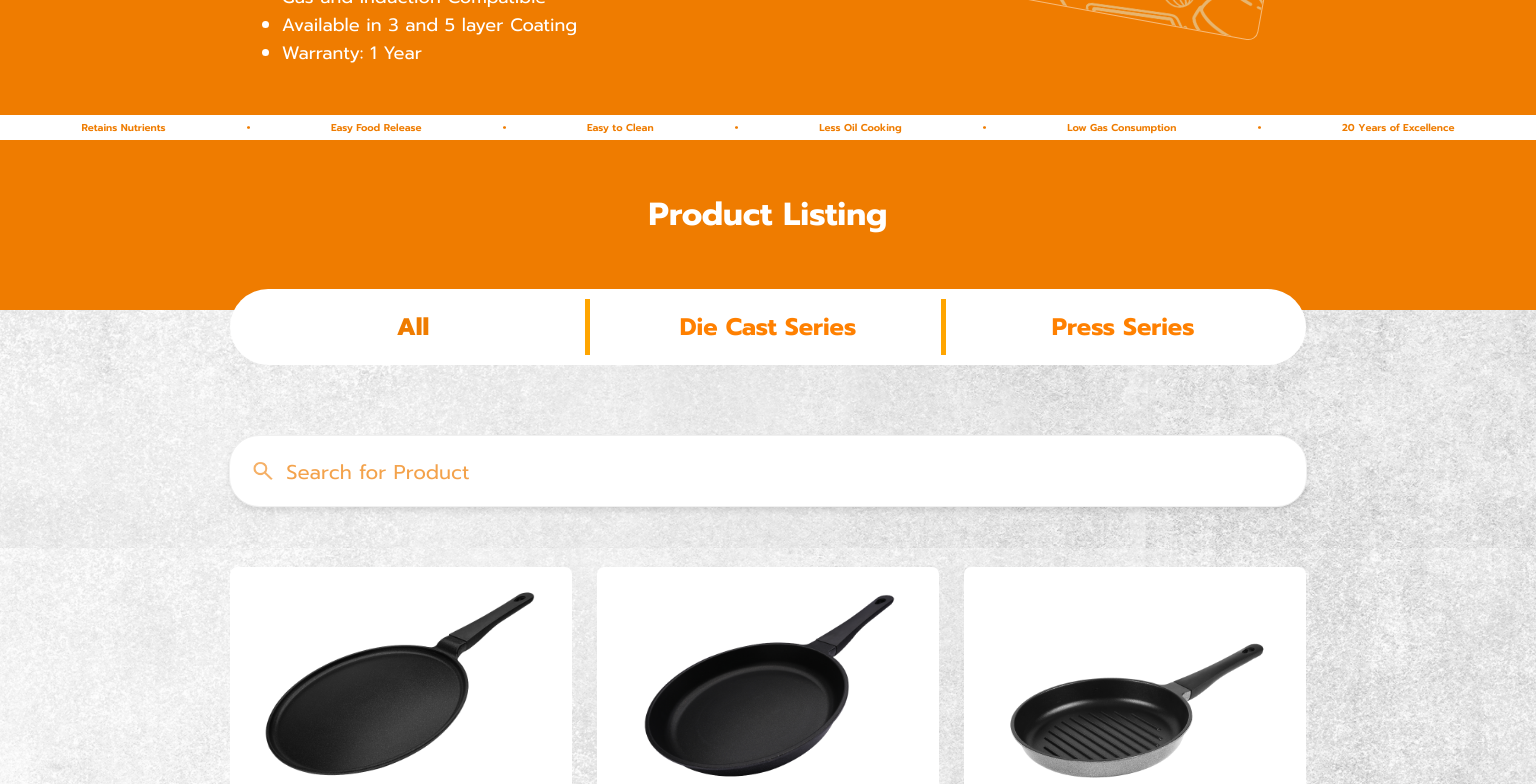
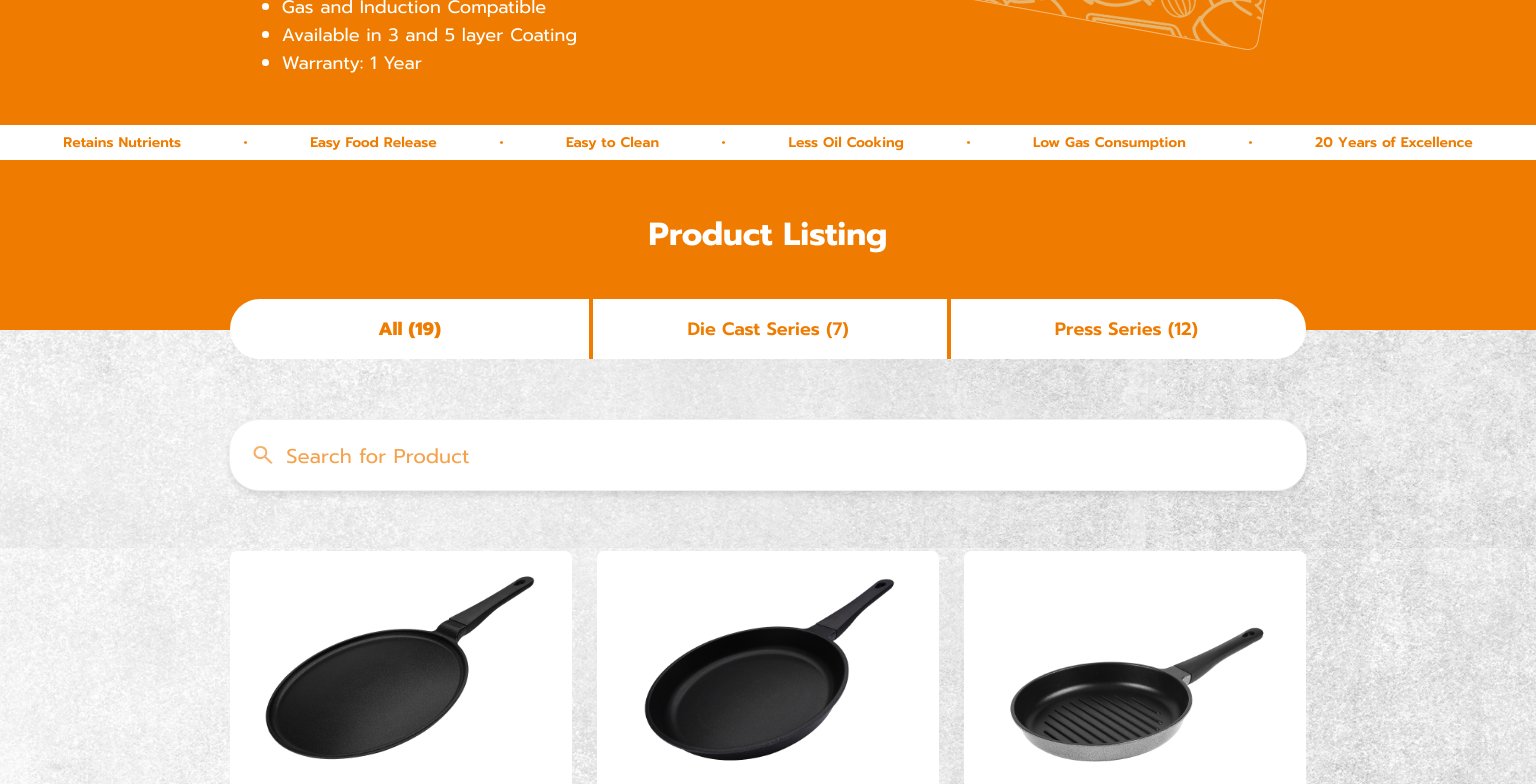
Before and after one commit to avadhut-24/Freelancing_Kukware, a React (Vite) app in the folder frontend/: page /products in a window 1536 px wide. Shown: the part 1520-2304 px from the top of the page. Built offline with nearby package versions, Linux system fonts and the light colour scheme.

Commit message:
Category filter issue resolved

```diff
--- a/frontend/src/components/CategoryFilter.css
+++ b/frontend/src/components/CategoryFilter.css
@@ -1,22 +1,86 @@
 .category-filter {
+  display: flex;
+  align-items: center;
+  border-radius: 40px;
+  padding: 0;
+  height: 60px; /* Fixed height */
+  position: relative;
+  width: 70vw;
+  margin: -10px auto 60px;
+
+}
+
+.category-filter button {
+  flex: 1;
+  text-align: center;
+  background-color: #fff; /* White buttons */
+  color: #EF7C00; /* Orange text */
+  border: none;
+  padding: 0;
+  height: 100%;
+  font-size: 16px;
+  font-weight: 600;
+  cursor: pointer;
+  z-index: 1; /* Ensures buttons stay above the separators */
+  position: relative; /* Required for stacking with separators */
+  font-family: "Prompt", sans-serif;
+}
+
+.category-filter button:first-child {
+  border-top-left-radius: 40px;
+  border-bottom-left-radius: 40px;
+}
+
+.category-filter button:last-child {
+  border-top-right-radius: 40px;
+  border-bottom-right-radius: 40px;
+}
+
+.category-filter button.active {
+
+  font-weight: 800; /* White text for active button */
+}
+
+.category-filter .separator {
+  position: absolute;
+  top: 0%; /* Keeps it within the bar's rounded edges */
+  bottom: 0%;
+  width: 2px;
+  background-color:#EF7C00; /* Separator color */
+  z-index: 100; /* Ensures it stays behind the buttons */
+}
+
+.category-filter .separator:nth-of-type(1) {
+  left: 33.33%; /* 1/3 of the width for the first separator */
+}
+
+.category-filter .separator:nth-of-type(2) {
+  left: 66.66%; /* 2/3 of the width for the second separator */
+}
+
+
+
+  @media (max-width:767px){
+    .category-filter {
     display: flex;
     justify-content: space-evenly;
     align-items: center;
     background-color: white;
-    border-radius: 20px; /* Rounded corners for the filter container */
-    padding: 10px 10px;
+    border-radius: 40px; /* Rounded corners for the filter container */
+    padding: 5px 10px;
     gap: 2px; /* Space between buttons */
-    margin: 0 15vw 50px 15vw;
+    margin: auto;
+    width: 80vw;
   }
 
 
   .category-filter button {
     flex: 1;
     text-align: center;
-    padding: 5px 15px;
-    font-size: 16px;
+    padding: 5px 10px;
+    font-size: 12px;
     font-weight: bold;
-    color: #ff8000; /* Orange text color */
+    color: #EF7C00; /* Orange text color */
     background-color: white;
     /* border-right: 1px solid #ff8000; */
     border:none;
@@ -27,99 +91,45 @@
     position: relative;
   }
 
-  .category-filter button.active {
+}
 
-    color: #EF7C00; /* Change text color */
-    font-weight: 800; /* Optional: Make the text bold */
-  }
-
-    .category-filter button:not(:last-child)::after {
-      content: "";
-      position: absolute;
-      right: -1px; /* Adjusts the line's position */
-      top: 0; /* Aligns the line with the top of the button */
-      height: 100%; /* Matches the height of the button */
-      width: 3px; /* Thickness of the vertical line */
-      background-color: orange; /* Line color */
-    }
-
-  @media (max-width:767px){
-    .category-filter {
-    display: flex;
-    justify-content: space-evenly;
-    align-items: center;
-    background-color: white;
-    border-radius: 40px; /* Rounded corners for the filter container */
-    padding: 10px 10px;
-    gap: 2px; /* Space between buttons */
-    margin: 0 15vw 50px 15vw;
-  }
-
-
-  .category-filter button {
-    flex: 1;
-    text-align: center;
-    padding: 5px 15px;
-    font-size: 10px;
-    font-weight: bold;
-    color: #ff8000; /* Orange text color */
-    background-color: white;
-    /* border-right: 1px solid #ff8000; */
-    border:none;
-    cursor: pointer;
-    border-radius: 0px;
-    transition: color 0.3s, background-color 0.3s;
-    margin: 0;
-    position: relative;
-  }
-
-  .category-filter button.active {
-
-    color: #EF7C00; /* Change text color */
-    font-weight: 800; /* Optional: Make the text bold */
-  }
-
-    .category-filter button:not(:last-child)::after {
-      content: "";
-      position: absolute;
-      right: -1px; /* Adjusts the line's position */
-      top: 0; /* Aligns the line with the top of the button */
-      height: 100%; /* Matches the height of the button */
-      width: 3px; /* Thickness of the vertical line */
-      background-color: orange; /* Line color */
-    }
-  }
 
   @media (min-width:1300px){
     .category-filter {
       display: flex;
-      gap: 10px; /* Space between buttons */
       align-items: center;
-      border-radius: 40px; /* Optional: Rounds the corners */
-      padding: 10px; /* Space inside the filter bar */
-      margin-bottom: 70px;
+      border-radius: 40px;
+      padding: 0;
+      height: 60px; /* Fixed height */
+      position: relative;
+      width: 70vw;
+      margin: -10px auto 60px;
+
     }
 
     .category-filter button {
-      background-color: white;
-      border: none; /* Removes the default button border */
-      border-radius: 10px; /* Rounds button corners */
-      padding: 10px 20px;
-      font-family: 'Prompt', sans-serif;
-      font-weight: 700;
-      font-size: 24px;
+      flex: 1;
+      text-align: center;
+      background-color: #fff; /* White buttons */
+      color: #EF7C00; /* Orange text */
+      border: none;
+      padding: 0;
+      height: 100%;
+      font-size: 18px;
+      font-weight: 600;
       cursor: pointer;
-      position: relative;
+      z-index: 1; /* Ensures buttons stay above the separators */
+      position: relative; /* Required for stacking with separators */
+      font-family: "Prompt", sans-serif;
     }
 
-    .category-filter button:not(:last-child)::after {
-      content: "";
+    .category-filter .separator {
       position: absolute;
-      right: -5px; /* Adjusts the line's position */
-      top: 0; /* Aligns the line with the top of the button */
-      height: 100%; /* Matches the height of the button */
-      width: 5px; /* Thickness of the vertical line */
-      background-color: orange; /* Line color */
+      top: 0%; /* Keeps it within the bar's rounded edges */
+      bottom: 0%;
+      width: 4px;
+      background-color:#EF7C00; /* Separator color */
+      z-index: 100; /* Ensures it stays behind the buttons */
     }
 
 
--- a/frontend/src/components/CategoryFilter.jsx
+++ b/frontend/src/components/CategoryFilter.jsx
@@ -1,26 +1,28 @@
 import React from 'react';
-import './CategoryFilter.css'
+import './CategoryFilter.css';
 
-function CategoryFilter({ categories, activeCategory, setActiveCategory }) {
+function CategoryFilter({ categories, activeCategory, setActiveCategory, counts }) {
   return (
     <div className="category-filter">
       <button
         onClick={() => setActiveCategory("All")}
         className={activeCategory === "All" ? "active" : ""}
       >
-      All
+        All ({counts.total})
       </button>
-    {categories.map((category) => (
+      <div className="separator"></div>
+      {categories.map((category, index) => (
+        <React.Fragment key={category}>
           <button
-        key={category}
             className={activeCategory === category ? "active" : ""}
             onClick={() => setActiveCategory(category)}
           >
-        {category}
+            {category} ({counts[category] || 0})
           </button>
+          {index < categories.length - 1 && <div className="separator"></div>}
+        </React.Fragment>
       ))}
     </div>
-
   );
 }
 
--- a/frontend/src/pages/About.jsx
+++ b/frontend/src/pages/About.jsx
@@ -209,7 +209,7 @@ const About = () => {
                         <li><Link to='/products' style={{textDecoration:'none', color:'inherit', cursor:'pointer'}}> Products</Link></li>
                         <li><Link to='/' style={{textDecoration:'none', color:'inherit', cursor:'pointer'}}>Home </Link></li>
                       </ul>
-                      <ul>
+                      <ul className='second'>
                         <img style={{cursor:'pointer'}} src={linkedin} alt='' />
                         <img style={{cursor:'pointer'}} src={facebook} alt='' />
                         <img style={{cursor:'pointer'}} src={insta} alt='' />
--- a/frontend/src/pages/Products.css
+++ b/frontend/src/pages/Products.css
@@ -861,7 +861,7 @@ font-weight: 600;
 
 
     .hbar{
-      height: 25px;
+      height: 35px;
       background-color: #FFFFFF;
       margin: 0;
       display: flex;
@@ -872,7 +872,7 @@ font-weight: 600;
     .hbar h6{
       margin: 0px;
       font-family: "Prompt", sans-serif;
-      font-size: 10px;
+      font-size: 14px;
       color: #EF7C00;
       font-weight: 600;
     }
@@ -975,6 +975,71 @@ font-weight: 600;
 
   }
 
+  .products-container5{
+    display: flex;
+    flex-direction: column;
+    justify-content: center;
+    align-items: center;
+    margin-top: 60px;
+  }
+
+  .products-container5 h1{
+    font-size: 46px;
+    margin: 2px 0;
+    font-family: 'Prompt', sans-serif;
+    color: white;
+  }
+
+  .products-container5 h5{
+    font-size: 18px;
+    margin: 20px 0 2px 0;
+    color: white;;
+    opacity: 60%;
+    font-family: 'Prompt', sans-serif;
+  }
+
+  .products-container5 p{
+    font-size: 18px;
+    margin: 2px 0;
+    font-family: 'Prompt', sans-serif;
+    color: white;
+  }
+
+  .products-container5 h7{
+    margin: 18px 0;
+    font-family: 'Prompt', sans-serif;
+    font-weight: 400;
+    font-size: 18px;
+    color: white;
+  }
+
+  .products-container5 button{
+    background-color: white;
+    border: none;
+    border-radius: 20px;
+    padding: 10px 25px;
+    font-family: 'Prompt', sans-serif;
+    font-weight: 700;
+    font-size: 18px;
+    color: black;
+    color:#EF7C00;
+    margin-top: 15px;
+  }
+
+  .products-container5 button:hover{
+    transform: scale(1.05); /* Slightly increase button size */
+    box-shadow: 0 4px 8px rgba(0, 0, 0, 0.2); /* Add a shadow effect */
+  }
+
+
+
+  .about-hline{
+    display: flex;
+    border: 1px solid #00000040;
+    opacity: 0.5;
+    width: 90%;
+    margin:auto;
+  }
 
   .products-footer{
     display: flex;
@@ -995,7 +1060,7 @@ font-weight: 600;
   list-style: none;
   margin: 0;
   padding: 10px;
-  font-size: 16px;
+  font-size: 18px;
   font-family: 'Prompt', sans-serif;
   }
 
@@ -1016,7 +1081,7 @@ font-weight: 600;
   .products-footer ul li{
   padding: 0 10px;
   color: white;
-  font-size: 16px;
+  font-size: 20px;
   font-family: "Prompt", sans-serif;
   font-weight: 600;
   }
--- a/frontend/src/pages/Products.jsx
+++ b/frontend/src/pages/Products.jsx
@@ -61,6 +61,15 @@ const Products = () => {
 
 
     const categories = [...new Set(products.map((product) => product.category))];
+
+    const counts = products.reduce(
+      (acc, product) => {
+        acc.total++;
+        acc[product.category] = (acc[product.category] || 0) + 1;
+        return acc;
+      },
+      { total: 0 } // Initialize with total count as 0
+    );
 
     const filteredProducts = products.filter((product) => {
       const matchesSearch = product.name.toLowerCase().includes(searchQuery.toLowerCase());
@@ -316,6 +325,7 @@ const Products = () => {
                     categories={categories}
                     activeCategory={activeCategory}
                     setActiveCategory={setActiveCategory}
+                    counts={counts}
                 />
                 {isMobile ? (<div> </div>):(<SearchBar searchQuery={searchQuery} setSearchQuery={setSearchQuery} />)}
 
```
Also changed, not shown: frontend/src/pages/About.css (+107 -0 lines). Lines whose indentation alone changed are shown as unchanged.
